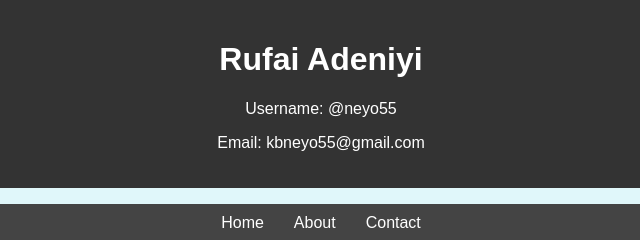
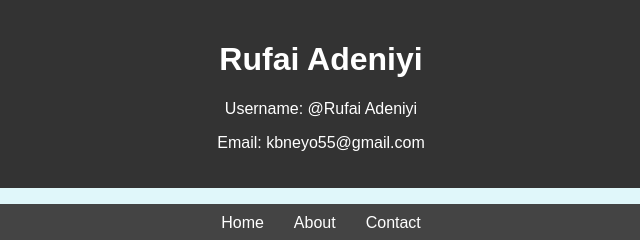
Before and after one commit to neyo55/hng-static-website, a plain HTML site: page website/index.html in a window 1280 px wide. Shown: the top 240 px of the page, 319-959 px from the left. Drawn offline with Linux system fonts and the light colour scheme.

Commit message:
edited html file for hng static website

```diff
--- a/website/index.html
+++ b/website/index.html
@@ -9,7 +9,7 @@
 <body>
     <header>
         <h1>Rufai Adeniyi</h1>
-        <p>Username: @neyo55</p>
+        <p>Username: @Rufai Adeniyi</p>
         <p>Email: kbneyo55@gmail.com</p>
     </header>
     <nav>
```
Also changed, not shown: 1 other file.
